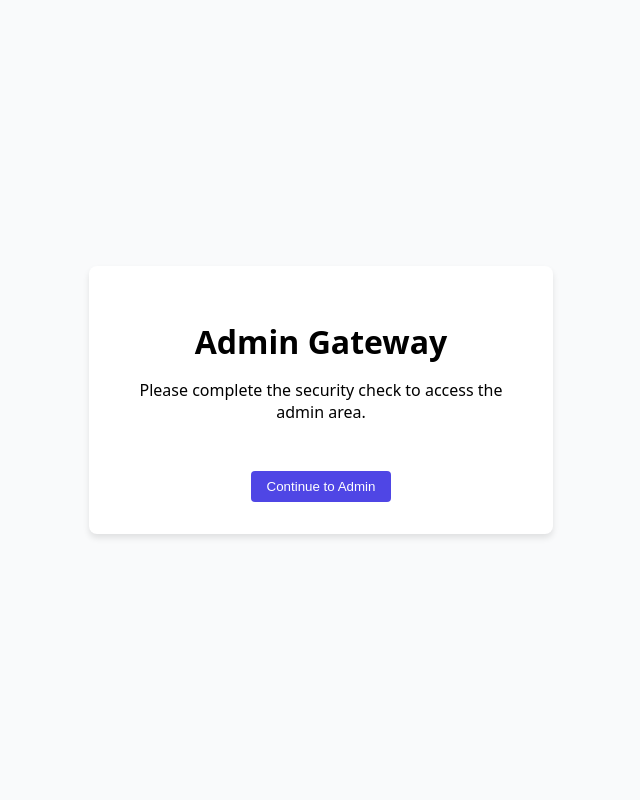
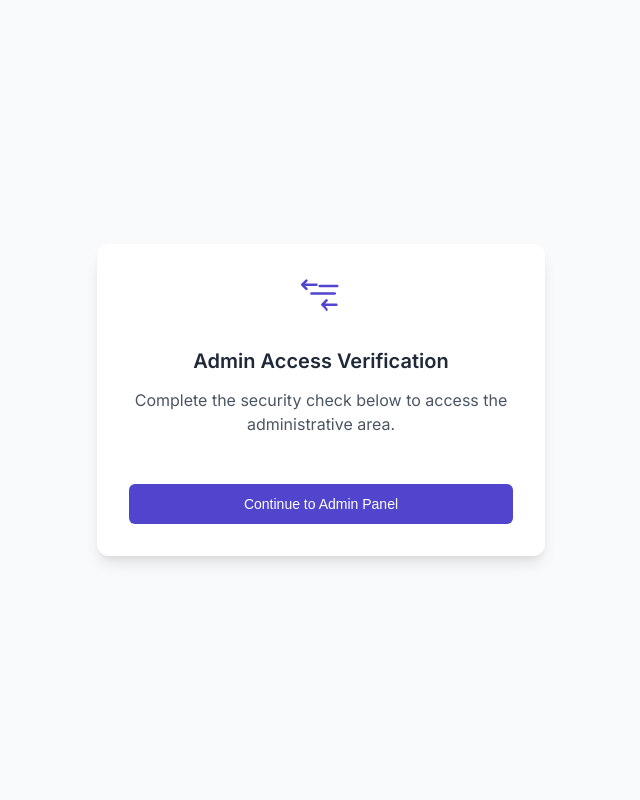
Before and after one commit to x1nx3r/pkk-bkl-B, a Laravel app: page /admin-gateway in a window 1280 px wide. Shown: the whole page, without its empty margins (319-959 px from the left). Run offline with Laravel 12, Linux system fonts and the light colour scheme; parts of the project's set-up code (start-up, migrations or seed data) failed here and were passed over; some libraries are stand-ins or nearby versions.

Commit message:
styled the admin gateway page

```diff
--- a/resources/views/admin/gateway.blade.php
+++ b/resources/views/admin/gateway.blade.php
@@ -1,47 +1,128 @@
 <!DOCTYPE html>
-<html>
+<html lang="en">
 <head>
-    <title>Admin Gateway</title>
+    <meta charset="UTF-8">
+    <meta name="viewport" content="width=device-width, initial-scale=1.0">
+    <title>Admin Access • {{ config('app.name') }}</title>
     <script src="https://challenges.cloudflare.com/turnstile/v0/api.js" async defer></script>
+    <link rel="preconnect" href="https://fonts.googleapis.com">
+    <link rel="preconnect" href="https://fonts.gstatic.com" crossorigin>
+    <link href="https://fonts.googleapis.com/css2?family=Inter:wght@300;400;500;600;700&display=swap" rel="stylesheet">
     <style>
+        :root {
+            --primary: #5145cd;
+            --primary-hover: #443baa;
+            --surface: #ffffff;
+            --background: #f9fafb;
+            --gray-300: #d1d5db;
+            --gray-400: #9ca3af;
+            --gray-600: #4b5563;
+            --gray-800: #1f2937;
+            --danger: #ef4444;
+        }
+
+        * {
+            margin: 0;
+            padding: 0;
+            box-sizing: border-box;
+        }
+
         body {
-            font-family: system-ui, sans-serif;
+            font-family: 'Inter', sans-serif;
+            font-size: 16px;
+            line-height: 1.5;
+            color: var(--gray-800);
+            background-color: var(--background);
             display: flex;
             justify-content: center;
             align-items: center;
-            height: 100vh;
-            margin: 0;
-            background-color: #f9fafb;
+            min-height: 100vh;
+            padding: 1rem;
         }
+
         .container {
-            background: white;
+            background: var(--surface);
+            border-radius: 0.75rem;
+            box-shadow: 0 10px 15px -3px rgba(0, 0, 0, 0.1), 0 4px 6px -2px rgba(0, 0, 0, 0.05);
             padding: 2rem;
-            border-radius: 0.5rem;
-            box-shadow: 0 4px 6px rgba(0, 0, 0, 0.1);
+            width: 100%;
+            max-width: 28rem;
             text-align: center;
-            max-width: 400px;
         }
-        h1 { margin-bottom: 1rem; }
+
+        .logo {
+            margin-bottom: 1.5rem;
+        }
+
+        .logo svg {
+            height: 2.5rem;
+            width: auto;
+            color: var(--primary);
+        }
+
+        h1 {
+            font-weight: 600;
+            font-size: 1.25rem;
+            margin-bottom: 0.75rem;
+            color: var(--gray-800);
+        }
+
+        p {
+            color: var(--gray-600);
+            margin-bottom: 1.5rem;
+        }
+
         .cf-turnstile {
             margin: 1.5rem 0;
             display: flex;
             justify-content: center;
         }
+
         button {
-            background-color: #4f46e5;
+            background-color: var(--primary);
             color: white;
-            padding: 0.5rem 1rem;
+            font-weight: 500;
+            font-size: 0.875rem;
+            padding: 0.625rem 1.25rem;
             border: none;
-            border-radius: 0.25rem;
+            border-radius: 0.375rem;
             cursor: pointer;
+            width: 100%;
+            transition: background-color 150ms ease;
+            height: 2.5rem;
+            display: inline-flex;
+            align-items: center;
+            justify-content: center;
         }
-        .error { color: #dc2626; }
+
+        button:hover {
+            background-color: var(--primary-hover);
+        }
+
+        .error {
+            color: var(--danger);
+            font-size: 0.875rem;
+            margin-top: 0.5rem;
+            margin-bottom: 1rem;
+            text-align: left;
+        }
+
+        form {
+            text-align: left;
+        }
     </style>
 </head>
 <body>
     <div class="container">
-        <h1>Admin Gateway</h1>
-        <p>Please complete the security check to access the admin area.</p>
+        <div class="logo">
+            <!-- Filament-like shield logo (you can replace with your own logo) -->
+            <svg xmlns="http://www.w3.org/2000/svg" viewBox="0 0 24 24" fill="currentColor">
+                <path d="M3.78 2.22a.75.75 0 0 1 0 1.06L2.56 4.5h6.69a.75.75 0 0 1 0 1.5H2.56l1.22 1.22a.75.75 0 1 1-1.06 1.06l-2.5-2.5a.75.75 0 0 1 0-1.06l2.5-2.5a.75.75 0 0 1 1.06 0ZM10.5 6a.75.75 0 0 1 .75-.75h10.5a.75.75 0 0 1 0 1.5h-10.5A.75.75 0 0 1 10.5 6ZM20.25 11.25a.75.75 0 0 0 0-1.5h-14a.75.75 0 0 0 0 1.5h14ZM14.78 20.72a.75.75 0 0 0 1.06-1.06L14.56 18h6.69a.75.75 0 0 0 0-1.5h-6.69l1.28-1.28a.75.75 0 1 0-1.06-1.06l-2.5 2.5a.75.75 0 0 0 0 1.06l2.5 2.5Z"/>
+            </svg>
+        </div>
+
+        <h1>Admin Access Verification</h1>
+        <p>Complete the security check below to access the administrative area.</p>
 
         <form method="POST" action="{{ route('admin.gateway.verify') }}">
             @csrf
@@ -51,8 +132,21 @@
                 <div class="error">{{ $message }}</div>
             @enderror
 
-            <button type="submit">Continue to Admin</button>
+            <button type="submit">Continue to Admin Panel</button>
         </form>
     </div>
+
+    <script>
+        // Optional: Add focus styles to match Filament
+        document.querySelectorAll('button').forEach(button => {
+            button.addEventListener('focus', () => {
+                button.style.outline = '2px solid rgba(81, 69, 205, 0.5)';
+                button.style.outlineOffset = '2px';
+            });
+            button.addEventListener('blur', () => {
+                button.style.outline = 'none';
+            });
+        });
+    </script>
 </body>
 </html>
```
